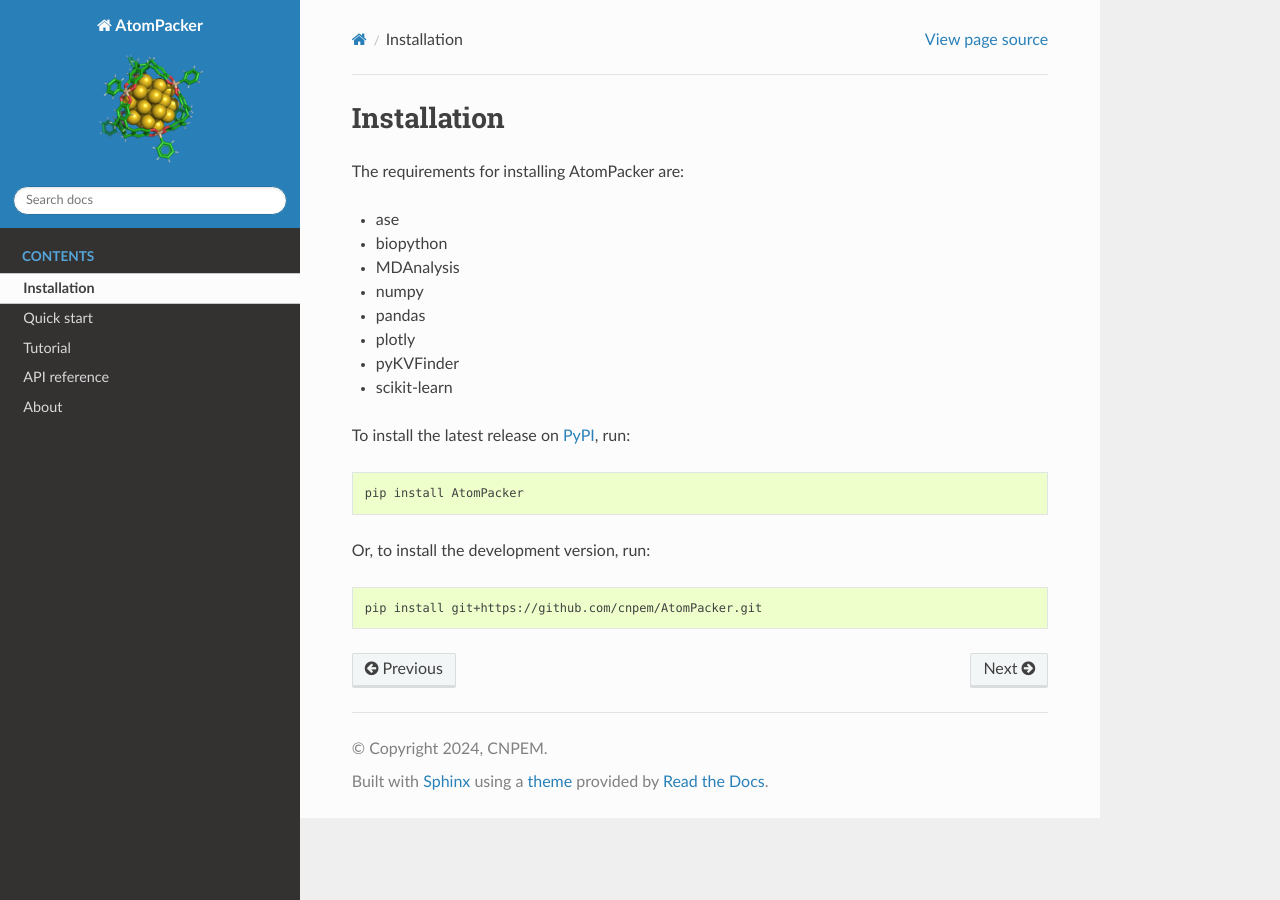
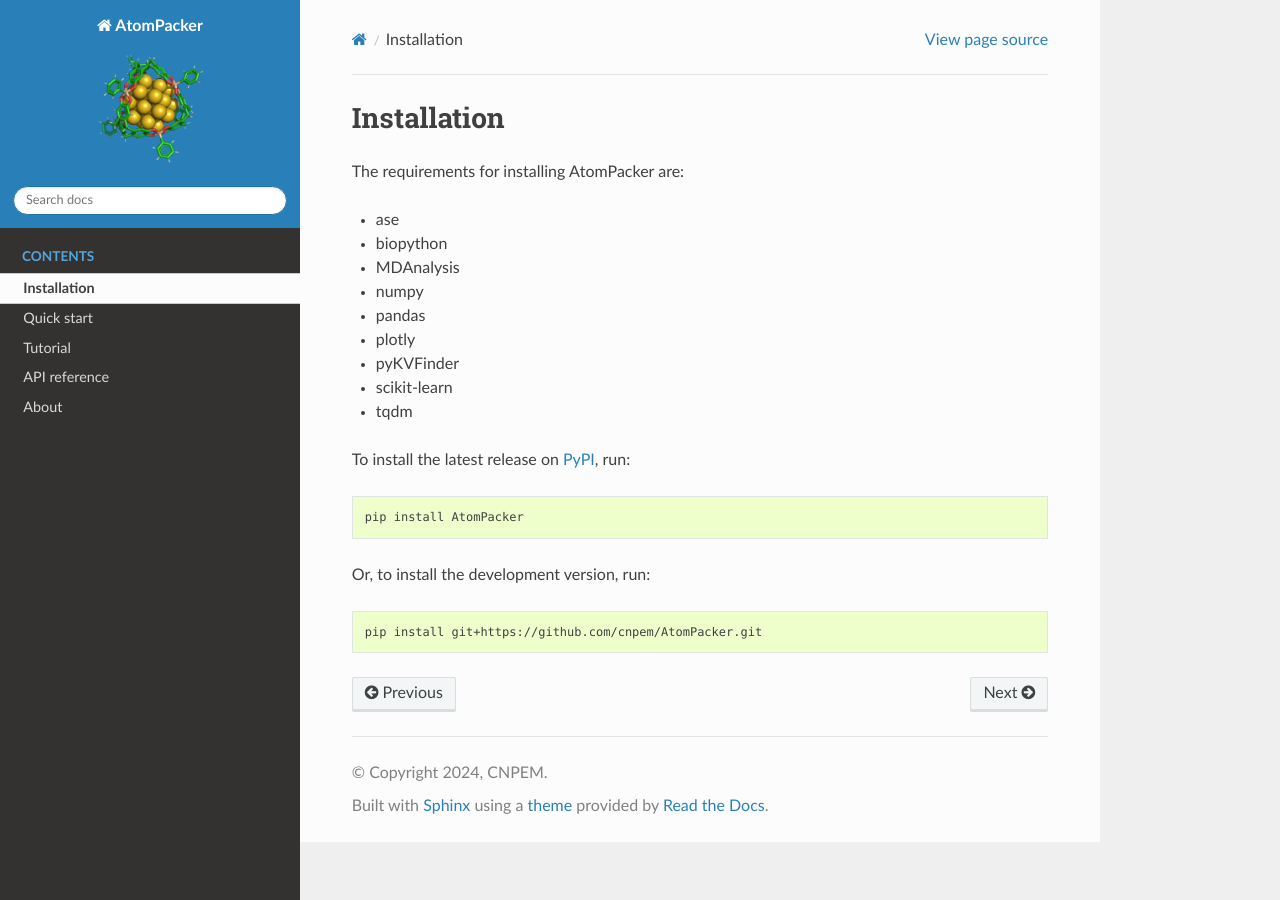
Before and after one commit to cnpem/AtomPacker, a Sphinx documentation site: the page built from docs/installation.rst, in a window 1280 px wide. Built offline with Sphinx 7.4.7 and the Read the Docs theme 3.1.0, drawn with Linux system fonts in a browser that asks for light colours.

Commit message:
Add tqdm dependency to documentation

```diff
--- a/docs/installation.rst
+++ b/docs/installation.rst
@@ -12,6 +12,7 @@ The requirements for installing AtomPacker are:
 * plotly
 * pyKVFinder
 * scikit-learn
+* tqdm
 
 To install the latest release on `PyPI <https://pypi.org/project/AtomPacker>`_, run:
 
```
Also changed, not shown: README.md (+1 -0 lines).
